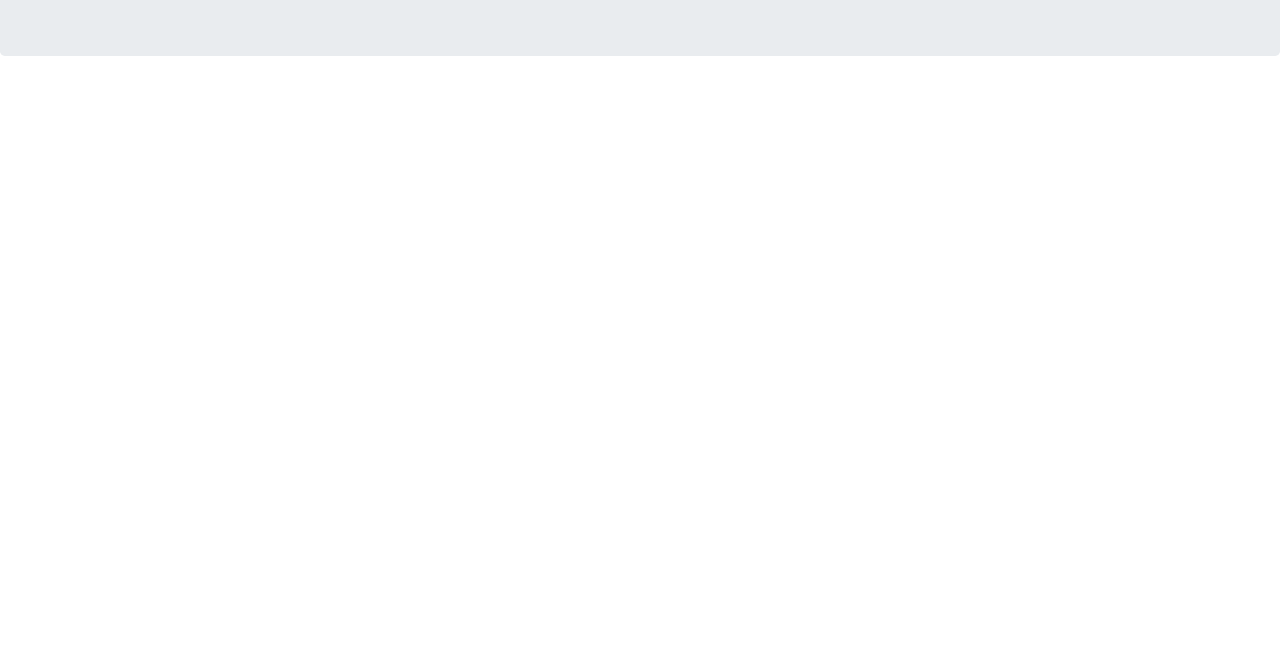
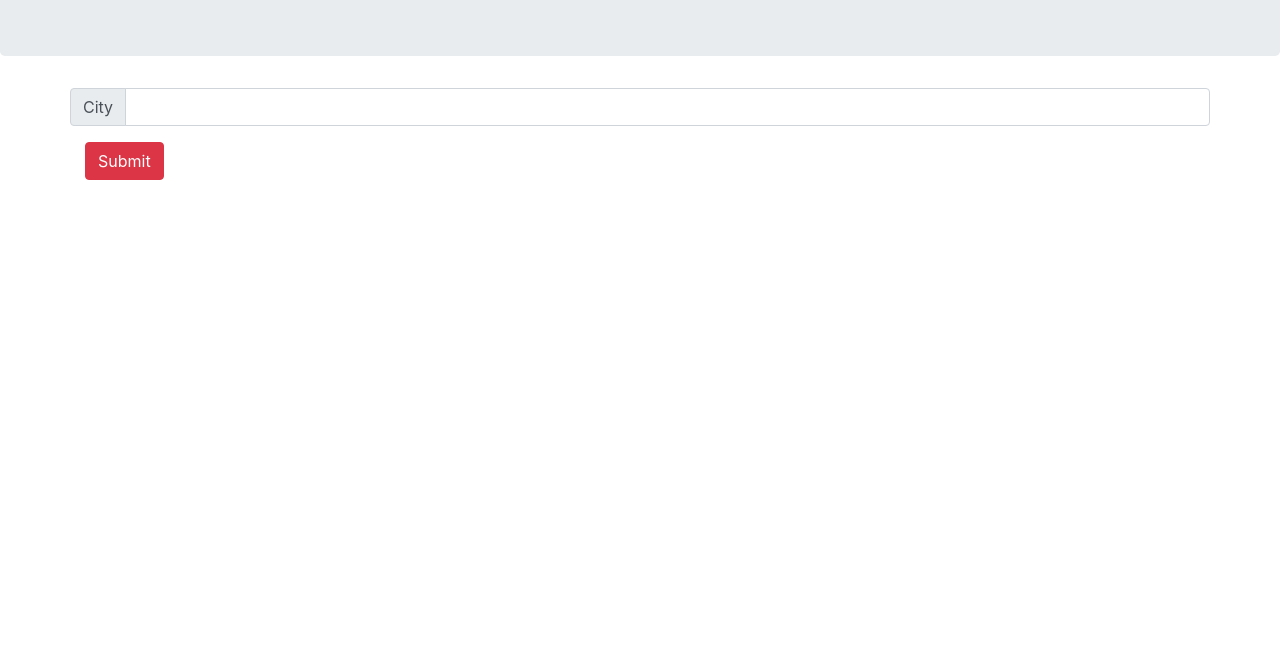
Before and after one commit to BCTeam2018/Project1, a plain HTML site: page index.html in a window 1280 px wide. Shown: the part 128-800 px from the top of the page. Drawn offline with nearby package versions, Linux system fonts and the light colour scheme.

Commit message:
More HTML Stuffs

```diff
--- a/index.html
+++ b/index.html
@@ -1,19 +1,36 @@
 <!DOCTYPE html>
 <html>
+
 <head>
     <meta charset="utf-8" />
     <meta http-equiv="X-UA-Compatible" content="IE=edge">
     <title>What to Do?</title>
     <meta name="viewport" content="width=device-width, initial-scale=1">
     <link rel="stylesheet" type="text/css" media="screen" href="assets/css/style.css" />
-    <link rel="stylesheet" href="https://stackpath.bootstrapcdn.com/bootstrap/4.1.2/css/bootstrap.min.css" integrity="sha384-Smlep5jCw/wG7hdkwQ/Z5nLIefveQRIY9nfy6xoR1uRYBtpZgI6339F5dgvm/e9B" crossorigin="anonymous">
+    <link rel="stylesheet" href="https://stackpath.bootstrapcdn.com/bootstrap/4.1.2/css/bootstrap.min.css" integrity="sha384-Smlep5jCw/wG7hdkwQ/Z5nLIefveQRIY9nfy6xoR1uRYBtpZgI6339F5dgvm/e9B"
+        crossorigin="anonymous">
+    <script src="https://ajax.googleapis.com/ajax/libs/jquery/3.3.1/jquery.min.js"></script>
 
 </head>
+
 <body>
     <div class="jumbotron" id="jumbo">
         <h1 class="text-center">What Would You Do?</h1>
     </div>
 
+    <div class="container">
+        <div class="row">
+            <div class="input-group mb-3" id="city-input">
+                <div class="input-group-prepend">
+                    <span class="input-group-text" id="inputGroup-sizing-default">City</span>
+                </div>
+                <input type="text" class="form-control" aria-label="Sizing example input" aria-describedby="inputGroup-sizing-default">
+            </div>
+        </div>
+        <button type="button" class="btn btn-danger">Submit</button>
+    </div>
+
     <script src="assets/javascript/logic.js"></script>
 </body>
+
 </html>
```
